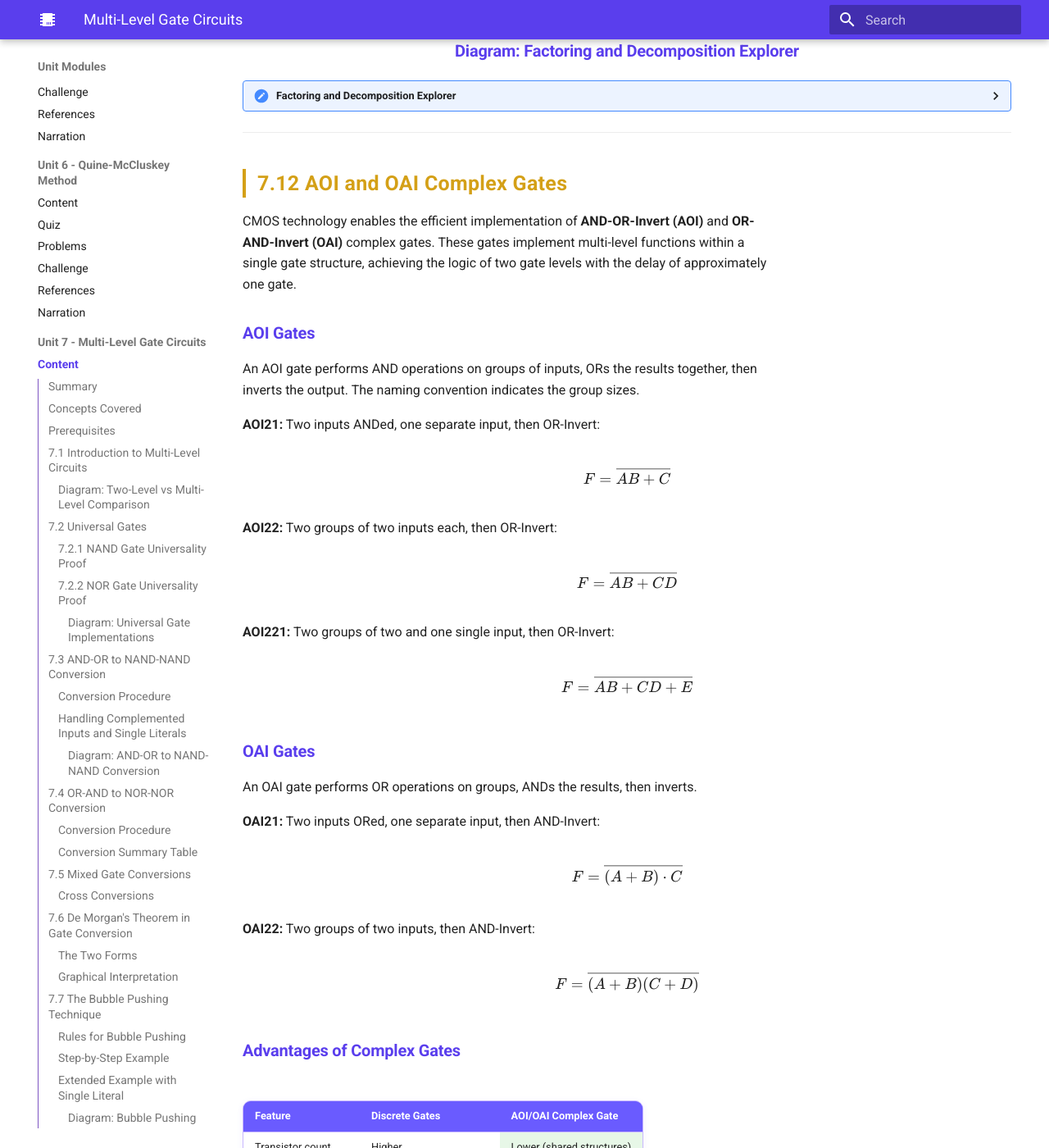
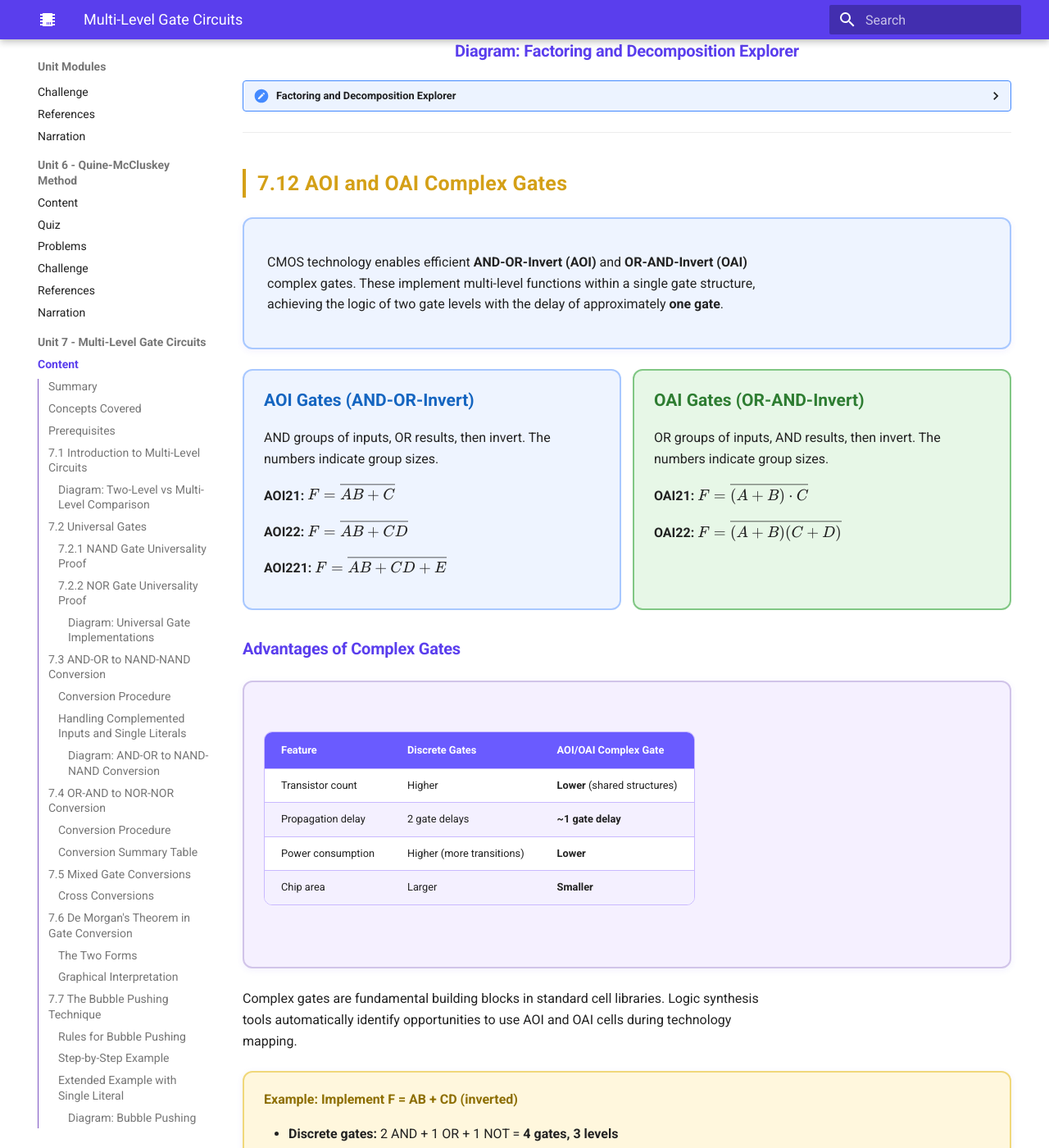
Before and after one commit to Nati-123/intelligent-textbook-ee2301, an MkDocs documentation site: the page built from docs/unit7-multi-level-gates/index.md, in a window 1280 px wide and 1400 px high, scrolled down 25631 px. Shown: the whole window at 82% size. Built offline with MkDocs 1.6.1 and Material for MkDocs 9.7.7, drawn with Linux system fonts in a browser that asks for light colours; nearby versions of some CDN libraries; some of the changed text lies outside the part shown.

Commit message:
Restyle section 7.12 AOI/OAI Gates: side-by-side cards, markdown comparison table, example box
Co-Authored-By: Claude Opus 4.6 <noreply@anthropic.com>

```diff
--- a/docs/unit7-multi-level-gates/index.md
+++ b/docs/unit7-multi-level-gates/index.md
@@ -1227,76 +1227,62 @@ Implementation: p5.js with DOM elements for expression input
 
 <h2 style="color: #5A3EED;">7.12 AOI and OAI Complex Gates</h2>
 
-CMOS technology enables the efficient implementation of **AND-OR-Invert (AOI)** and **OR-AND-Invert (OAI)** complex gates. These gates implement multi-level functions within a single gate structure, achieving the logic of two gate levels with the delay of approximately one gate.
-
-### AOI Gates
-
-An AOI gate performs AND operations on groups of inputs, ORs the results together, then inverts the output. The naming convention indicates the group sizes.
-
-**AOI21:** Two inputs ANDed, one separate input, then OR-Invert:
-
-$$F = \overline{AB + C}$$
-
-**AOI22:** Two groups of two inputs each, then OR-Invert:
-
-$$F = \overline{AB + CD}$$
-
-**AOI221:** Two groups of two and one single input, then OR-Invert:
-
-$$F = \overline{AB + CD + E}$$
-
-### OAI Gates
-
-An OAI gate performs OR operations on groups, ANDs the results, then inverts.
-
-**OAI21:** Two inputs ORed, one separate input, then AND-Invert:
-
-$$F = \overline{(A+B) \cdot C}$$
-
-**OAI22:** Two groups of two inputs, then AND-Invert:
-
-$$F = \overline{(A+B)(C+D)}$$
-
-<h3 style="color: #5A3EED;">Advantages of Complex Gates</h3>
-
-<table style="border-collapse: collapse; width: 100%; margin: 1.5rem 0; border-radius: 10px; overflow: hidden; box-shadow: 0 2px 8px rgba(90,61,237,0.07);">
-  <thead>
-    <tr style="background: #6A5BFF; color: #fff;">
-      <th style="padding: 8px 14px; text-align: left;">Feature</th>
-      <th style="padding: 8px 14px; text-align: left;">Discrete Gates</th>
-      <th style="padding: 8px 14px; text-align: left;">AOI/OAI Complex Gate</th>
-    </tr>
-  </thead>
-  <tbody>
-    <tr style="background: #fff;">
-      <td style="padding: 8px 14px; border-bottom: 1px solid #ddd;">Transistor count</td>
-      <td style="padding: 8px 14px; border-bottom: 1px solid #ddd;">Higher</td>
-      <td style="padding: 8px 14px; border-bottom: 1px solid #ddd; background: #E7F7E7;">Lower (shared structures)</td>
-    </tr>
-    <tr style="background: #f4f4ff;">
-      <td style="padding: 8px 14px; border-bottom: 1px solid #ddd;">Propagation delay</td>
-      <td style="padding: 8px 14px; border-bottom: 1px solid #ddd;">2 gate delays</td>
-      <td style="padding: 8px 14px; border-bottom: 1px solid #ddd; background: #E7F7E7;">~1 gate delay</td>
-    </tr>
-    <tr style="background: #fff;">
-      <td style="padding: 8px 14px; border-bottom: 1px solid #ddd;">Power consumption</td>
-      <td style="padding: 8px 14px; border-bottom: 1px solid #ddd;">Higher (more transitions)</td>
-      <td style="padding: 8px 14px; border-bottom: 1px solid #ddd; background: #E7F7E7;">Lower</td>
-    </tr>
-    <tr style="background: #f4f4ff;">
-      <td style="padding: 8px 14px;">Chip area</td>
-      <td style="padding: 8px 14px;">Larger</td>
-      <td style="padding: 8px 14px; background: #E7F7E7;">Smaller</td>
-    </tr>
-  </tbody>
-</table>
+<div markdown style="background: #EEF4FF; border: 2px solid #A8C8FF; border-radius: 12px; padding: 24px 28px; margin: 1.2rem 0; box-shadow: 0 2px 8px rgba(90,61,237,0.07);">
+
+CMOS technology enables efficient **AND-OR-Invert (AOI)** and **OR-AND-Invert (OAI)** complex gates. These implement multi-level functions within a single gate structure, achieving the logic of two gate levels with the delay of approximately **one gate**.
+
+</div>
+
+<div markdown style="display: flex; gap: 14px; flex-wrap: wrap; margin: 1.2rem 0;">
+<div markdown style="flex: 1; min-width: 260px; background: #EEF4FF; border: 2px solid #A8C8FF; border-radius: 12px; padding: 20px 24px;">
+
+<p style="color: #1565C0; font-weight: 700; font-size: 1.05rem; margin-top: 0; margin-bottom: 12px;">AOI Gates (AND-OR-Invert)</p>
+
+AND groups of inputs, OR results, then invert. The numbers indicate group sizes.
+
+**AOI21:** $F = \overline{AB + C}$
+
+**AOI22:** $F = \overline{AB + CD}$
+
+**AOI221:** $F = \overline{AB + CD + E}$
+
+</div>
+<div markdown style="flex: 1; min-width: 260px; background: #E7F7E7; border: 2px solid #81C784; border-radius: 12px; padding: 20px 24px;">
+
+<p style="color: #2E7D32; font-weight: 700; font-size: 1.05rem; margin-top: 0; margin-bottom: 12px;">OAI Gates (OR-AND-Invert)</p>
+
+OR groups of inputs, AND results, then invert. The numbers indicate group sizes.
+
+**OAI21:** $F = \overline{(A+B) \cdot C}$
+
+**OAI22:** $F = \overline{(A+B)(C+D)}$
+
+</div>
+</div>
+
+### Advantages of Complex Gates
+
+<div markdown style="background: #f5f0ff; border: 2px solid #d1c4e9; border-radius: 12px; padding: 20px 24px; margin: 1.2rem 0; box-shadow: 0 2px 8px rgba(90,61,237,0.07);">
+
+| Feature | Discrete Gates | AOI/OAI Complex Gate |
+|:--------|:---------------|:---------------------|
+| Transistor count | Higher | **Lower** (shared structures) |
+| Propagation delay | 2 gate delays | **~1 gate delay** |
+| Power consumption | Higher (more transitions) | **Lower** |
+| Chip area | Larger | **Smaller** |
+
+</div>
 
 Complex gates are fundamental building blocks in standard cell libraries. Logic synthesis tools automatically identify opportunities to use AOI and OAI cells during technology mapping.
 
-**Example:** Implement $F = \overline{AB + CD}$ using:
-
-- Discrete gates: 2 AND gates + 1 OR gate + 1 NOT gate = 4 gates, 3 levels
-- AOI22: 1 complex gate, 1 level
+<div markdown style="background: #FFF7DD; border: 2px solid #F0D87A; border-radius: 12px; padding: 20px 24px; margin: 1.2rem 0; box-shadow: 0 2px 8px rgba(90,61,237,0.07);">
+
+<p style="color: #8D6E00; font-weight: 700; margin-top: 0; margin-bottom: 8px;">Example: Implement F = AB + CD (inverted)</p>
+
+- **Discrete gates:** 2 AND + 1 OR + 1 NOT = **4 gates, 3 levels**
+- **AOI22:** **1 complex gate, 1 level**
+
+</div>
 
 #### Diagram: AOI and OAI Gate Structures
 
```
